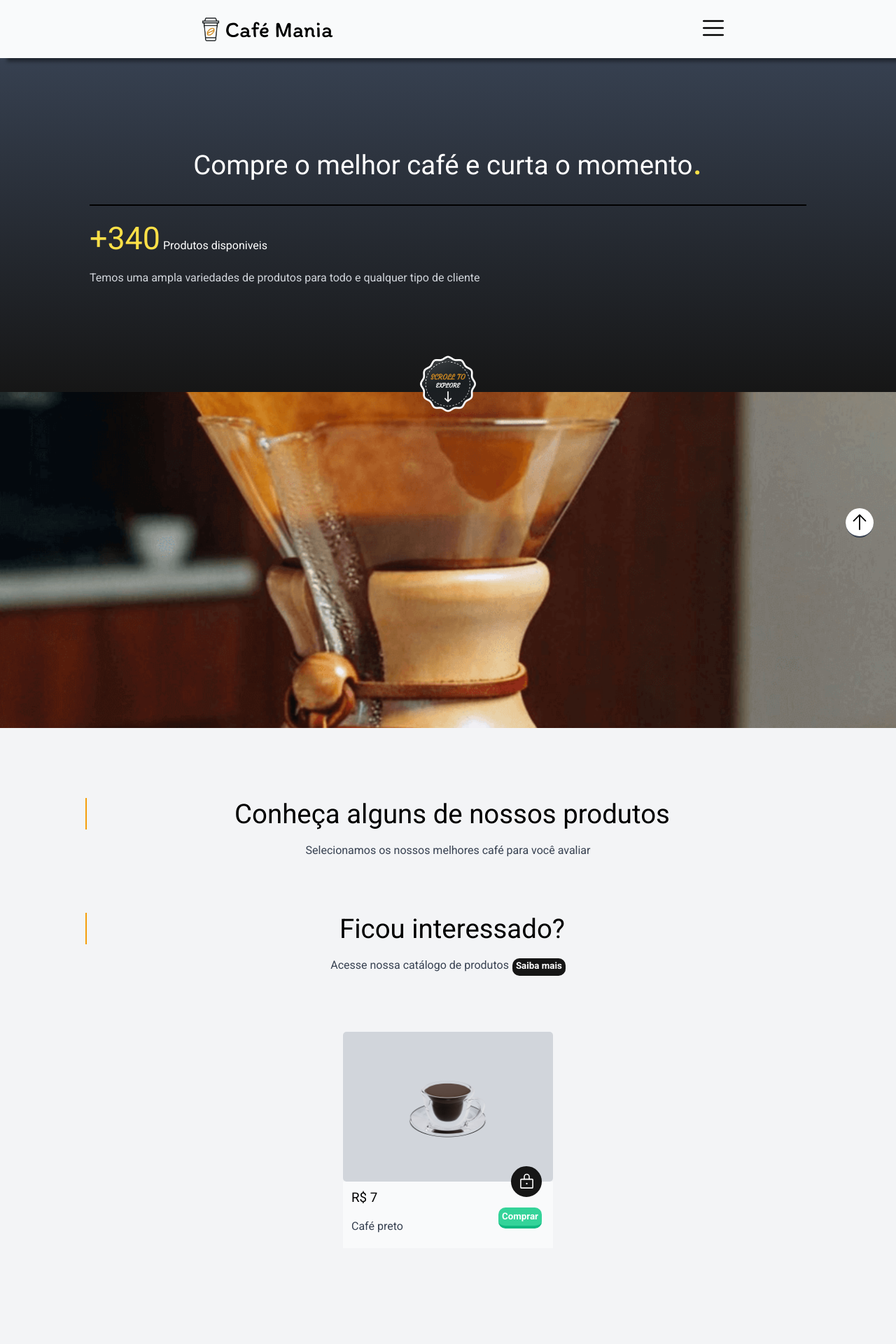
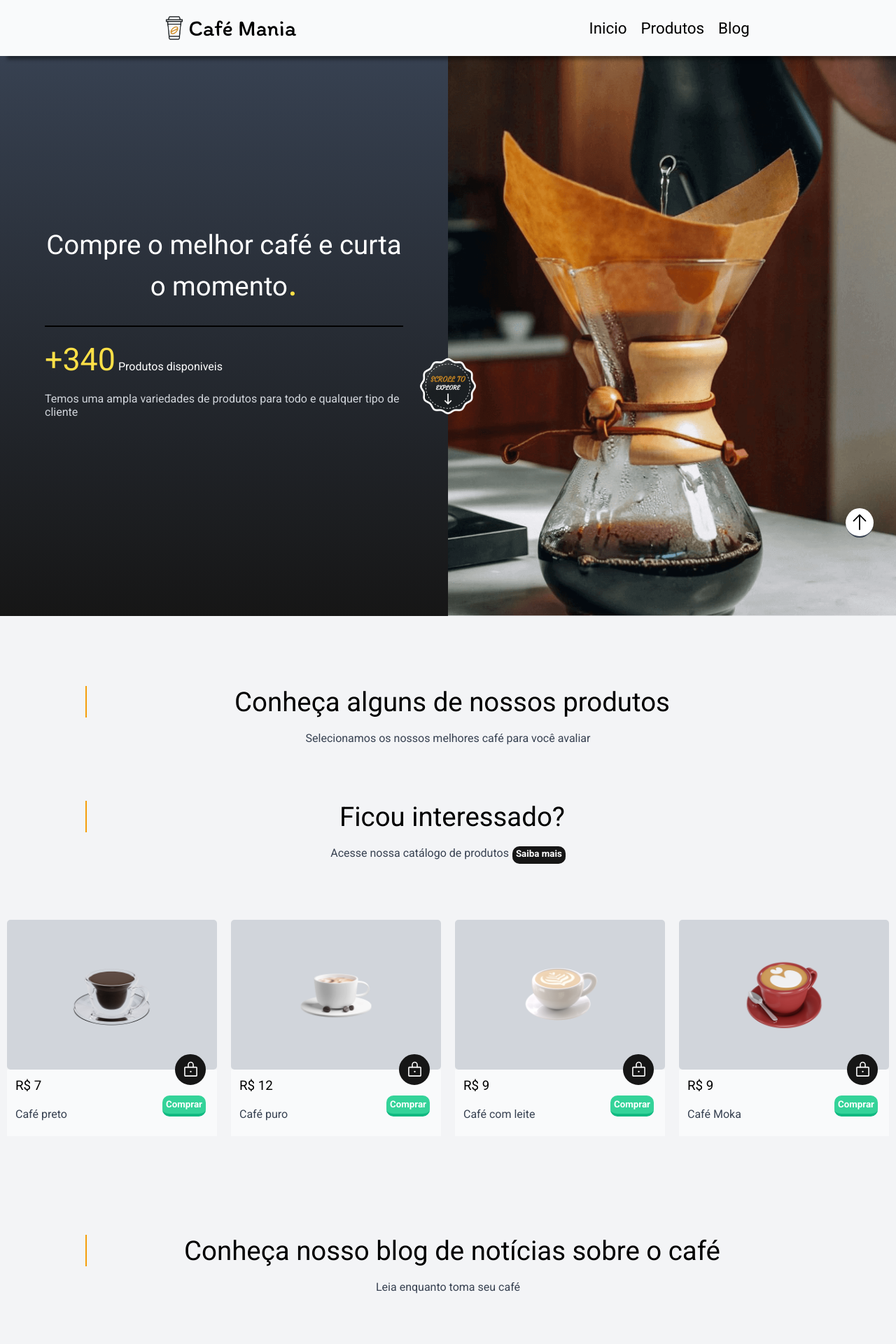
Before and after one commit to Kauacnok/cafe-mania, a React (Vite) app in the folder web/: page / in a window 1280 px wide. Shown: the top 1920 px of the page at 70% size. Built offline with nearby package versions, Linux system fonts and the light colour scheme.

Commit message:
created responsiveness for table and desktop

```diff
--- a/web/package.json
+++ b/web/package.json
@@ -11,6 +11,7 @@
   "dependencies": {
     "@radix-ui/react-alert-dialog": "^1.0.2",
     "@radix-ui/react-dropdown-menu": "^2.0.1",
+    "@radix-ui/react-navigation-menu": "^1.1.1",
     "phosphor-react": "^1.4.1",
     "react": "^18.2.0",
     "react-dom": "^18.2.0"
--- a/web/src/components/Header.tsx
+++ b/web/src/components/Header.tsx
@@ -1,5 +1,6 @@
 import logo from '../assets/specialty3.png'
 import { NavbarMenuSmallDevices } from './NavbarMenuSmallDevices'
+import { NavbarMenuLargeDevices } from './NavbarMenuLargeDevices'
 
 export function Header() {
 	return (
@@ -10,6 +11,7 @@ export function Header() {
 					<h1>Café Mania</h1>
 				</div>
 				<NavbarMenuSmallDevices />
+				<NavbarMenuLargeDevices />
 			</header>
 			<section className="headerContainer">
 				<article className="headerContent">
--- /dev/null
+++ b/web/src/components/NavbarMenuLargeDevices.tsx
@@ -0,0 +1,33 @@
+import * as NavigationMenu from '@radix-ui/react-navigation-menu';
+
+export function NavbarMenuLargeDevices() {
+	return (
+		<>
+			<NavigationMenu.Root>
+				<NavigationMenu.List className="NavigationMenuList">
+					<NavigationMenu.Item>
+						<a href="#" className="NavigationMenuTriggerTagA">
+							<NavigationMenu.Trigger className="NavigationMenuTrigger">
+								Inicio
+							</NavigationMenu.Trigger>
+						</a>
+					</NavigationMenu.Item>
+					<NavigationMenu.Item>
+						<a href="#products" className="NavigationMenuTriggerTagA">
+							<NavigationMenu.Trigger className="NavigationMenuTrigger">
+								Produtos
+							</NavigationMenu.Trigger>
+						</a>
+					</NavigationMenu.Item>
+					<NavigationMenu.Item>
+						<a href="#blog" className="NavigationMenuTriggerTagA">
+							<NavigationMenu.Trigger className="NavigationMenuTrigger">
+								Blog
+							</NavigationMenu.Trigger>
+						</a>
+					</NavigationMenu.Item>
+				</NavigationMenu.List>
+			</NavigationMenu.Root>
+		</>
+	)
+}
--- a/web/src/styles/_blogs.scss
+++ b/web/src/styles/_blogs.scss
@@ -3,6 +3,10 @@
 	justify-content: center;
 	align-items: center;
 	flex-direction: column;
+
+	@media screen and (min-width: 768px) {
+		flex-direction: row;
+	}
 
 	.content-blogs {
 		display: flex;
@@ -33,6 +37,12 @@
 
 			p {
 				margin-bottom: 20px;
+				@media screen and (min-width: 768px) {
+					font-size: 0.8rem;
+				}
+				@media screen and (min-width: 1200px) {
+					font-size: 1rem;
+				}
 			}
 
 			.button-visit {
--- a/web/src/styles/_footer.scss
+++ b/web/src/styles/_footer.scss
@@ -12,6 +12,11 @@ footer {
 		display: flex;
 		flex-direction: column;
 
+		@media screen and (min-width: 768px) {
+			justify-content: space-around;
+			flex-direction: row;
+		}
+
 		.footer-content {
 			display: flex;
 			flex-direction: column;
@@ -22,12 +27,21 @@ footer {
 				padding-left: 40px;
 				margin-top: 25px;
 				margin-bottom: 25px;
+
+				@media screen and (min-width: 768px) {
+
+				}
 			}
 			p {
 				color: $white-100;
 				margin-bottom: 5px;
 				text-align: left;
 				padding-left: 40px;
+
+				@media screen and (min-width: 768px) {
+					text-align: center;
+					margin-bottom: 10px;
+				}
 			}
 		}
 	}
--- a/web/src/styles/_header.scss
+++ b/web/src/styles/_header.scss
@@ -36,6 +36,10 @@ header {
 	width: 100%;
 	margin-top: 80px;
 
+	@media screen and (min-width: 768px) {
+		flex-direction: row;
+	}
+
 	.headerContent {
 		display: flex;
 		justify-content: center;
@@ -43,6 +47,15 @@ header {
 		flex-direction: column;
 		background-image: linear-gradient(to bottom, $black-700, $black-900);
 		height: 60vh;
+
+		@media screen and (min-width: 768px) {
+			width: 80vw;
+			height: 100vh;
+		}
+
+		@media screen and (min-width: 1200px) {
+			width: 50vw;
+		}
 
 		h1 {
 			font-size: 2.4rem;
@@ -92,6 +105,15 @@ header {
 		background-size: cover;
 		background-repeat: no-repeat;
 		height: 60vh;
+
+		@media screen and (min-width: 768px) {
+			height: 100vh;
+			width: 80vw;
+		}
+
+		@media screen and (min-width: 1200px) {
+			width: 50vw;
+		}
 	}
 
 	.scrollDown {
@@ -105,5 +127,13 @@ header {
 		background-position: center center;
 		background-size: cover;
 		background-repeat: no-repeat;
+
+		@media screen and (min-width: 768px) {
+
+		}
+
+		@media screen and (min-width: 1200px) {
+
+		}
 	}
 }
--- /dev/null
+++ b/web/src/styles/_menuLargeDevices.scss
@@ -0,0 +1,21 @@
+.NavigationMenuList {
+	display: none;
+	@media screen and (min-width: 768px) {
+		display: flex;
+		justify-content: center;
+		align-items: center;
+	}
+}
+
+.NavigationMenuTrigger {
+	background-color: transparent;
+	border: none;
+	margin-right: 20px;
+	font-size: 1.4rem;
+	list-style-type: none;
+	cursor: pointer;
+}
+
+li {
+	list-style-type: none;
+}
--- a/web/src/styles/_menuSmallDevices.scss
+++ b/web/src/styles/_menuSmallDevices.scss
@@ -2,6 +2,10 @@
 	background-color: transparent;
 	border: none;
 	cursor: pointer;
+
+	@media screen and (min-width: 768px) {
+		display: none;
+	}
 }
 
 .DropdownMenuContent {
--- a/web/src/styles/_products.scss
+++ b/web/src/styles/_products.scss
@@ -42,12 +42,31 @@ main {
 		flex-direction: column;
 		position: relative;
 
+		@media screen and (min-width: 768px) {
+			display: grid;
+			grid-template-columns: 400px 400px;
+			justify-content: center;
+			align-items: center;
+			grid-column-gap: 20px;
+		}
+
+		@media screen and (min-width: 1200px) {
+			display: flex;
+			justify-content: center;
+			align-items: center;
+			flex-direction: row;
+		}
 
 		.container-card-product {
 			width: 300px;
 			height: 300px;
 			margin-bottom: 150px;
 			position: relative;
+
+			@media screen and (min-width: 768px) {
+				justify-self: center;
+				align-self: center;
+			}
 
 			.content-card-image {
 				display: flex;
--- a/web/src/styles/main.scss
+++ b/web/src/styles/main.scss
@@ -19,6 +19,7 @@ $itim_font: 'Itim', cursive;
 
 @import "_header";
 @import "_menuSmallDevices";
+@import "_menuLargeDevices";
 @import "_animationScroll";
 @import "_products";
 @import "_blogs";
```
Also changed, not shown: 1 other file (tests, documents, lock files or other folders).
